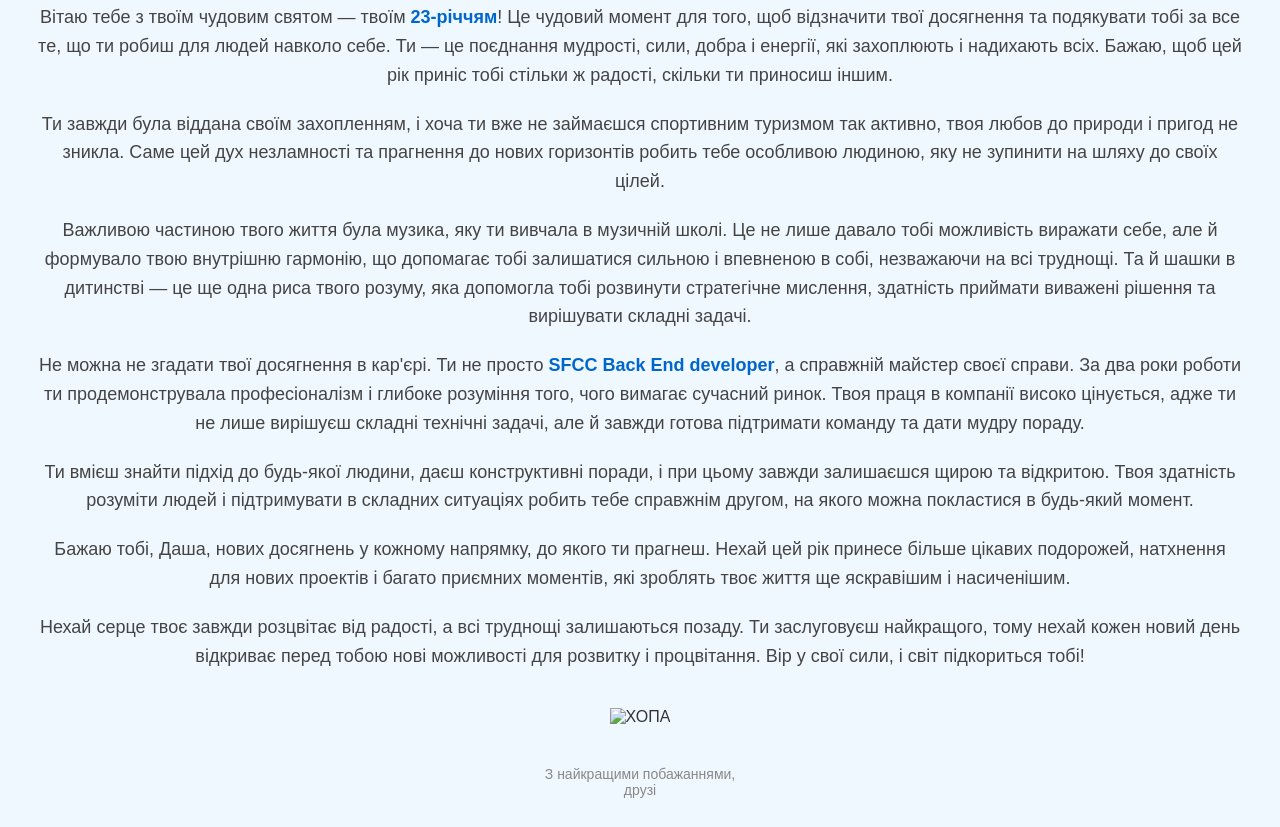
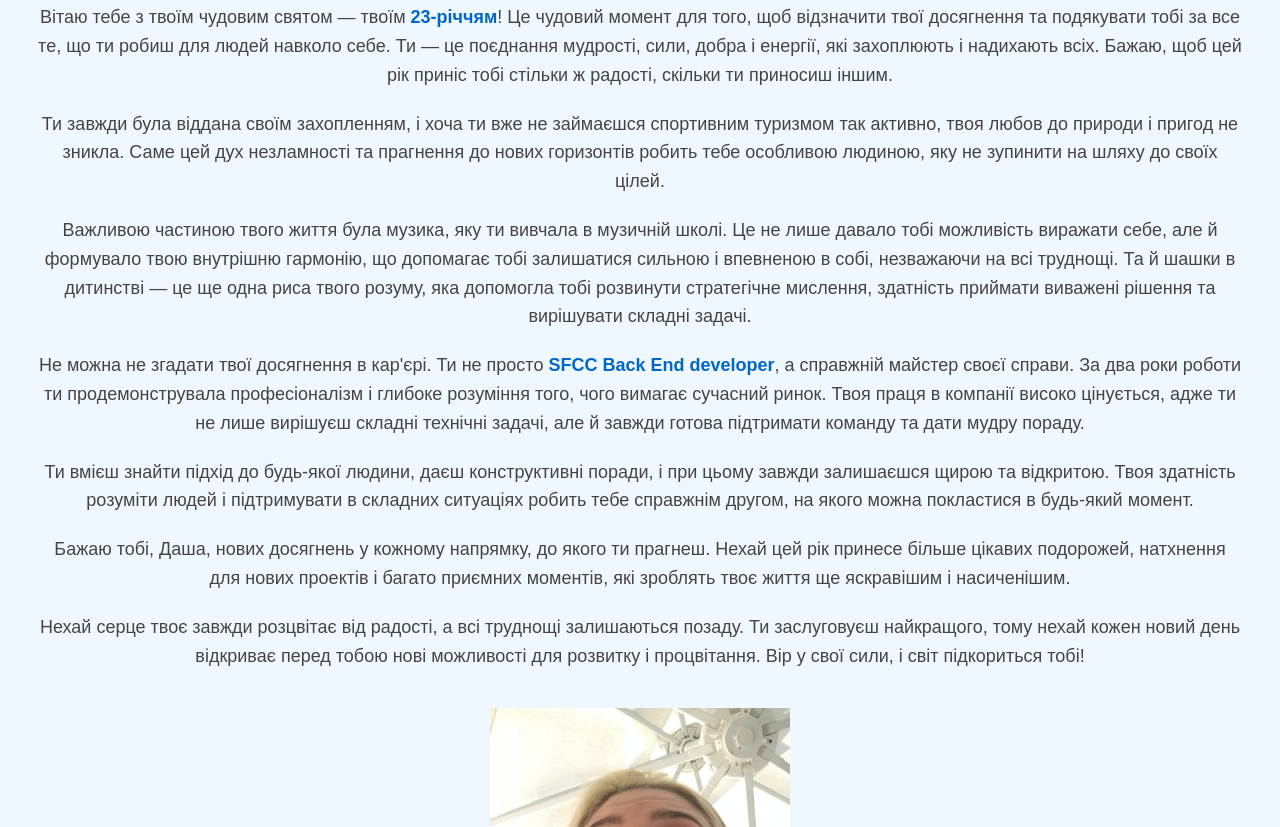
Before and after one commit to yura-mukomel/creativity, a plain HTML site: page index.html in a window 1280 px wide. Shown: the part 125-952 px from the top of the page. Drawn offline with Linux system fonts and the light colour scheme.

Commit message:
Update index.html

```diff
--- a/index.html
+++ b/index.html
@@ -75,7 +75,7 @@
         Нехай серце твоє завжди розцвітає від радості, а всі труднощі залишаються позаду. Ти заслуговуєш найкращого, тому нехай кожен новий день відкриває перед тобою нові можливості для розвитку і процвітання. Вір у свої сили, і світ підкориться тобі!
     </p>
 
-    <img src="images/birthday-cake.jpg" alt="ХОПА" class="birthday-cake">
+    <img src="photo_2025-01-04_13-49-25.jpg" alt="ХОПА" class="birthday-cake">
 
     <div class="footer">
         З найкращими побажаннями, <br> друзі
```
